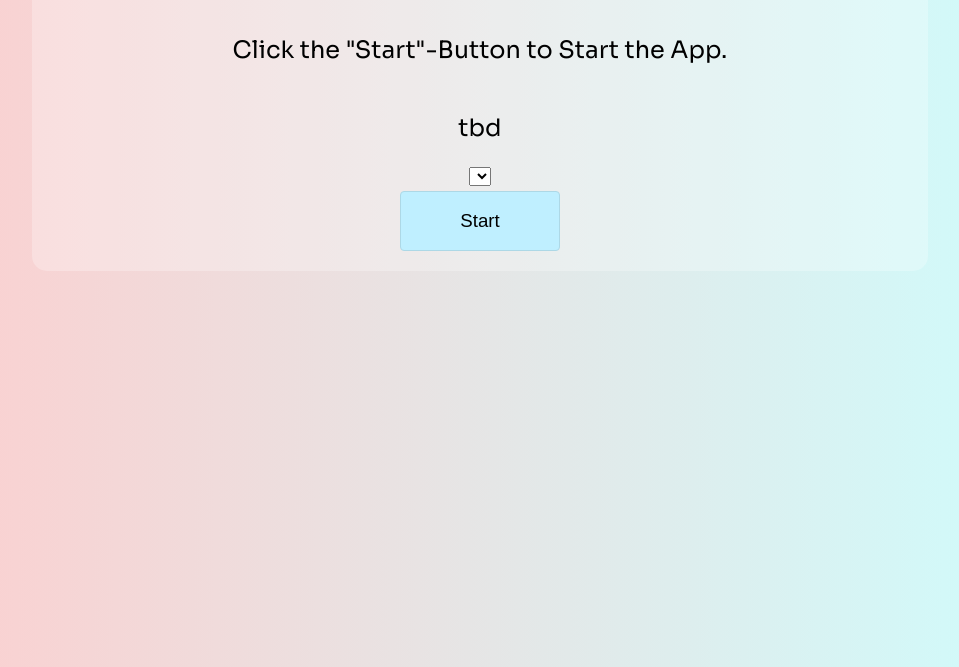
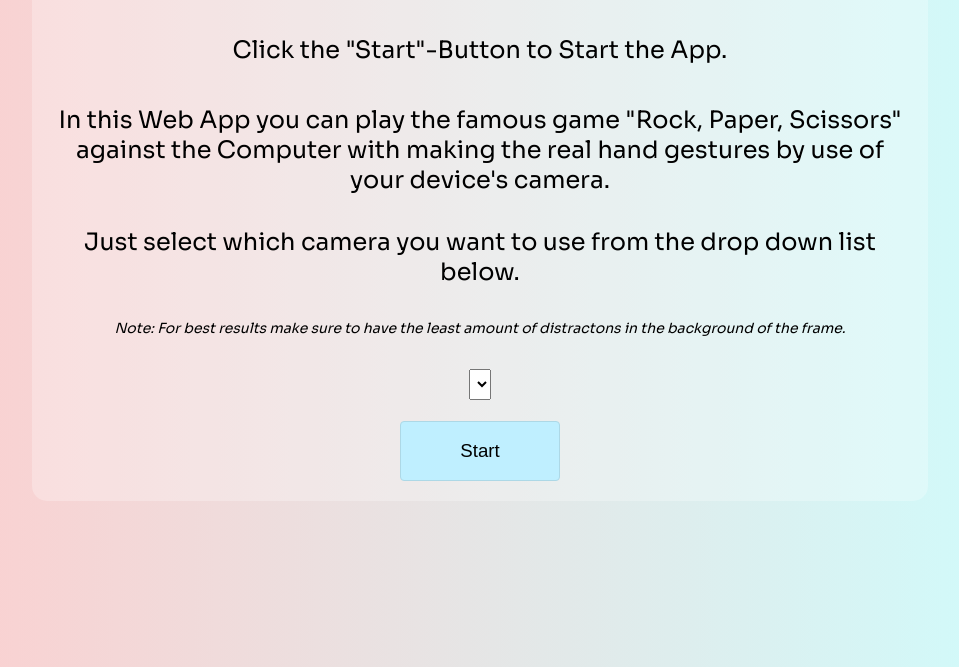
Before and after one commit to sa19b025/rockpaperscissors, a website with bundled scripts: page src/index.html in a window 1280 px wide. Shown: the part 133-800 px from the top of the page, without its empty margins (160-1119 px from the left). Built offline with nearby package versions, Linux system fonts and the light colour scheme; a web font is replaced by a local one.

Commit message:
some changes

```diff
--- a/src/cookies.js
+++ b/src/cookies.js
@@ -23,4 +23,5 @@ export function deleteCookies() {
       "ComputerWins=; expires=Thu, 01 Jan 1970 00:00:00 UTC; path=/;";
     document.cookie =
       "PlayerWins=; expires=Thu, 01 Jan 1970 00:00:00 UTC; path=/;";
+      document.getElementById("deleteCookies").style.display = "none";
 }
--- a/src/index.html
+++ b/src/index.html
@@ -51,20 +51,31 @@
     <div class="pages" id="pageOne">
       <h1 class="appTitle">Rock, Paper, Scissors</h1>
       <p>Click the "Start"-Button to Start the App.</p>
-      <p class="explanation">tbd</p>
+      <p class="explanation">
+        In this Web App you can play the famous game "Rock, Paper, Scissors"
+        against the Computer with making the real hand gestures by use of your
+        device's camera.
+      </p>
+      <p class="explanation">
+        Just select which camera you want to use from the drop down list below.
+      </p>
+      <em class="explanation">
+        Note: For best results make sure to have the least amount of distractons
+        in the background of the frame.
+      </em>
       <select id="selectCamera"></select>
       <button id="startButton">Start</button>
     </div>
 
     <div class="pages" id="pageTwo">
       <h1 class="appTitle">Rock, Paper, Scissors</h1>
-      <p>
+      <p class="explanation">
         Click on the "Snapshot" button to Capture the current Snapshot and show
         it on screen.<br />
         You will also be able to see what the AI predictied that you showed in
         the Picture.
       </p>
-      <video id="video" autoplay="true"></video><br />
+      <video id="video" autoplay="true" width="90%" height="auto"></video><br />
       <button class="button-snap" id="snapshot">Snapshot</button>
     </div>
 
--- a/src/picturevideo.js
+++ b/src/picturevideo.js
@@ -1,6 +1,6 @@
 export function picturevideo(ctx, ctx2, video, canvas, canvas2){
   ctx.drawImage(video, 0, 49, 224, 126);
-  ctx2.drawImage(video, 0, 0, 848, 477);
+  ctx2.drawImage(video, 0, 0);
   console.log("canvas drawn");
 
   let img = document.getElementById("photo");
--- a/src/stream.js
+++ b/src/stream.js
@@ -27,7 +27,7 @@ export function stream(ctx, ctx2) {
   ctx.fillStyle = "grey";
   ctx.fillRect(0, 0, 224, 224);
   ctx2.fillStyle = "grey";
-  ctx2.fillRect(0, 0, 848, 477);
+  ctx2.fillRect(0, 0, video.width, video.height);
 }
 export function stopvideo(e) {
   var stream = video.srcObject;
--- a/src/styles/mobile.css
+++ b/src/styles/mobile.css
@@ -105,7 +105,13 @@ p {
   margin-left: 5%;
   margin-right: 5%;
 }
-select{
+select {
   width: fit-content;
   align-self: center;
+  font-size: 14pt;
+  margin-top: 1rem;
+  margin-bottom: 1rem;
 }
+.explanation {
+  margin: 0.5rem;
+}
--- a/src/styles/style.css
+++ b/src/styles/style.css
@@ -124,7 +124,11 @@ ul {
 #startButton {
   height: 60px;
 }
-select{
+select {
   width: fit-content;
   align-self: center;
+  font-size: 18pt;
 }
+.explanation {
+  margin: 1rem;
+}
```
